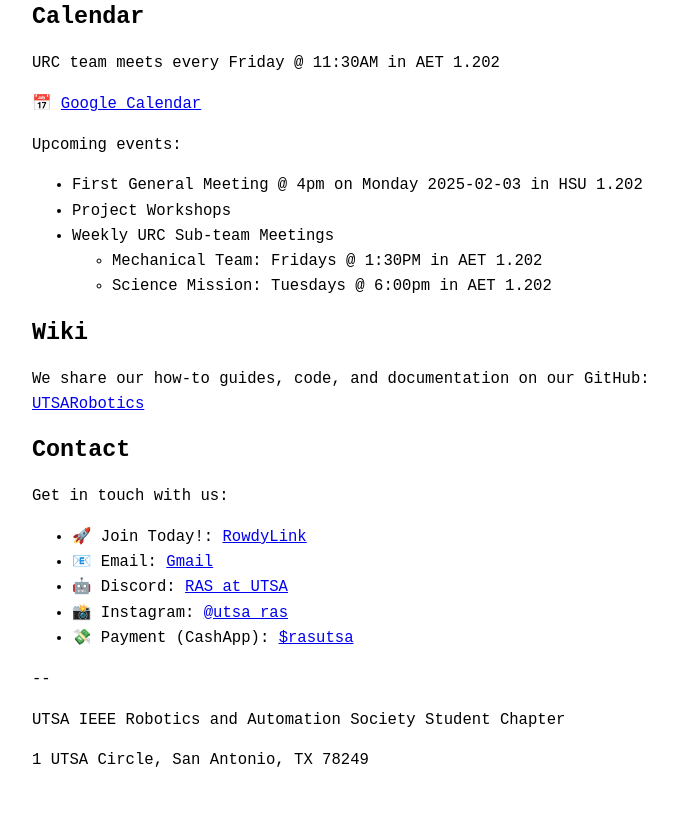
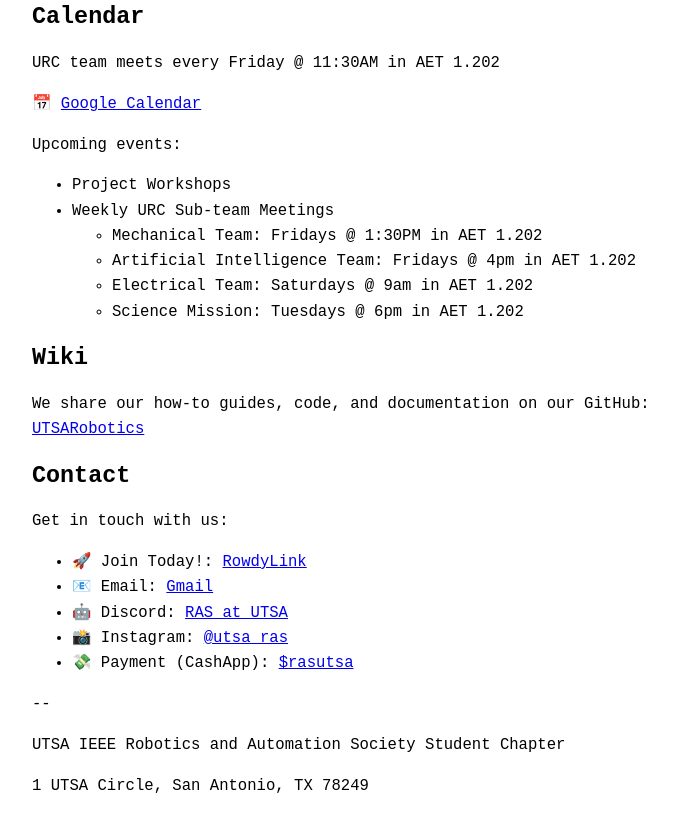
Before and after one commit to UTSARobotics/utsaras.org, a plain HTML site: page index.html in a window 1280 px wide. Shown: the part 1072-1886 px from the top of the page, without its empty margins (296-973 px from the left). Before the commit the page ends 1861 px from the top, so only its background shows below. Drawn offline with Linux system fonts and the light colour scheme.

Commit message:
update calendar

```diff
--- a/index.html
+++ b/index.html
@@ -84,12 +84,13 @@ nav a {
 <p> 📅 <a href="http://bit.ly/47V4Cxc">Google Calendar</a>
 <p>Upcoming events:
 <ul>
-	<li>First General Meeting @ 4pm on Monday 2025-02-03 in HSU 1.202
 	<li>Project Workshops
 	<li>Weekly URC Sub-team Meetings
 	<ul>
 		<li>Mechanical Team: Fridays @ 1:30PM in AET 1.202
-		<li>Science Mission: Tuesdays @ 6:00pm in AET 1.202
+		<li>Artificial Intelligence Team: Fridays @ 4pm in AET 1.202
+		<li>Electrical Team: Saturdays @ 9am in AET 1.202
+		<li>Science Mission: Tuesdays @ 6pm in AET 1.202
 	</ul>
 </ul>
 
```
